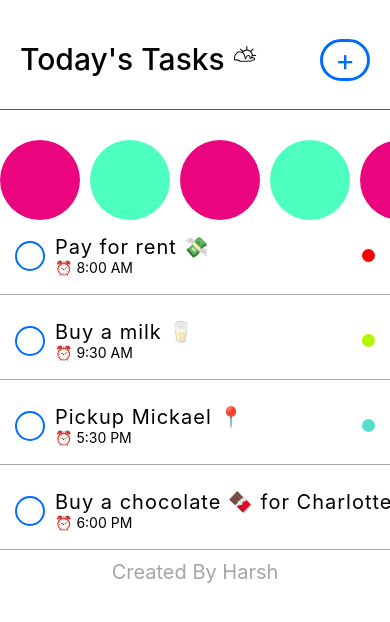
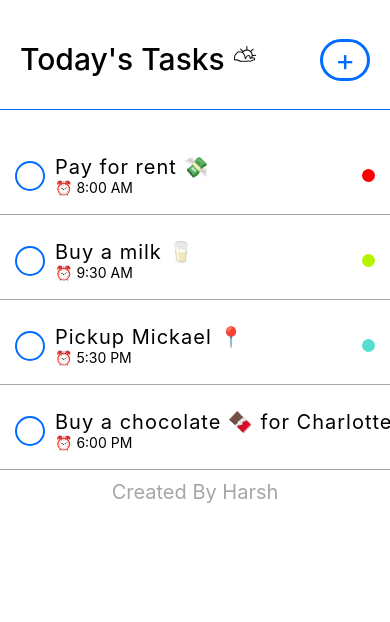
Before and after one commit to harsshg/TODo, a React Native app: screen / in a window 390 px wide. Shown: the top 622 px of the page. Built offline with nearby package versions, Linux system fonts and the light colour scheme.

Commit message:
added a coment

```diff
--- a/App.tsx
+++ b/App.tsx
@@ -338,7 +338,7 @@ const App = () => {
        <ScrollView
        showsVerticalScrollIndicator={false}>
 
-       <Storyview/>
+       {/* <Storyview/> */}
 
       {/* Render tasks with toggle */}
       {tasks.map((task) => (
@@ -358,7 +358,7 @@ const App = () => {
 
       {/* Modal for Add Todo */}
       <Modal
-        animationType="fade"
+        animationType="slide"
         transparent={true}
         visible={modalVisible}
         onRequestClose={() => setModalVisible(false)} // Android back handler
```
